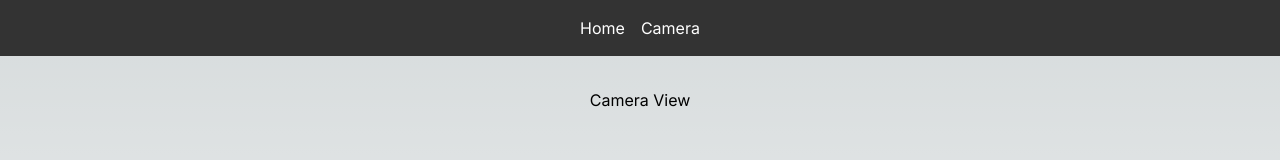
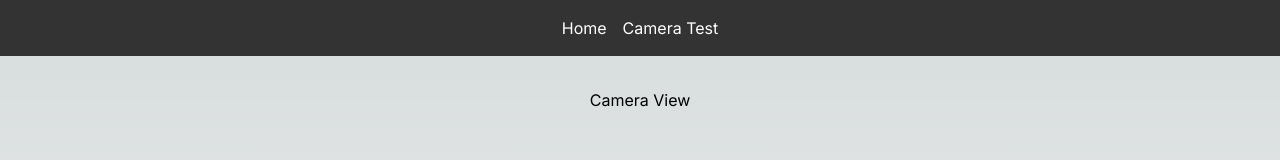
Before and after one commit to jovylle/wanabusful, a Next.js app: page /camera in a window 1280 px wide. Shown: the top 160 px of the page. Built offline with nearby package versions, Linux system fonts and the light colour scheme; no server answers.

Commit message:
change header link text

```diff
--- a/src/components/Header.js
+++ b/src/components/Header.js
@@ -9,7 +9,7 @@ export default function Header () {
           Home
         </Link>
         <Link href="/camera" style={{ color: '#fff', textDecoration: 'none' }}>
-          Camera
+          Camera Test
         </Link>
       </h1>
     </header>
```
